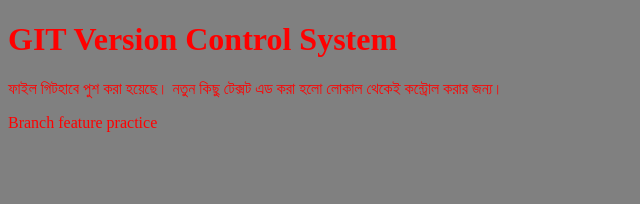
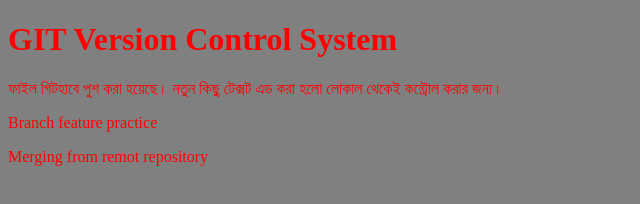
Before and after one commit to BlackDiamondBD/js-ninja-git-github-practice, a plain HTML site: page index.html in a window 1280 px wide. Shown: the whole page, without its empty margins (0-640 px from the left). Drawn offline with Linux system fonts and the light colour scheme.

Commit message:
Merging from remote repository

```diff
--- a/index.html
+++ b/index.html
@@ -11,6 +11,7 @@
 		<h1>GIT Version Control System</h1>
     <p>ফাইল গিটহাবে পুশ করা হয়েছে। নতুন কিছু টেক্সট এড করা হলো লোকাল থেকেই কন্ট্রোল করার জন্য।</p>
     <p>Branch feature practice</p>
+    <p>Merging from remot repository</p>
 
 		<script src="script.js"></script>
 	</body>
```
